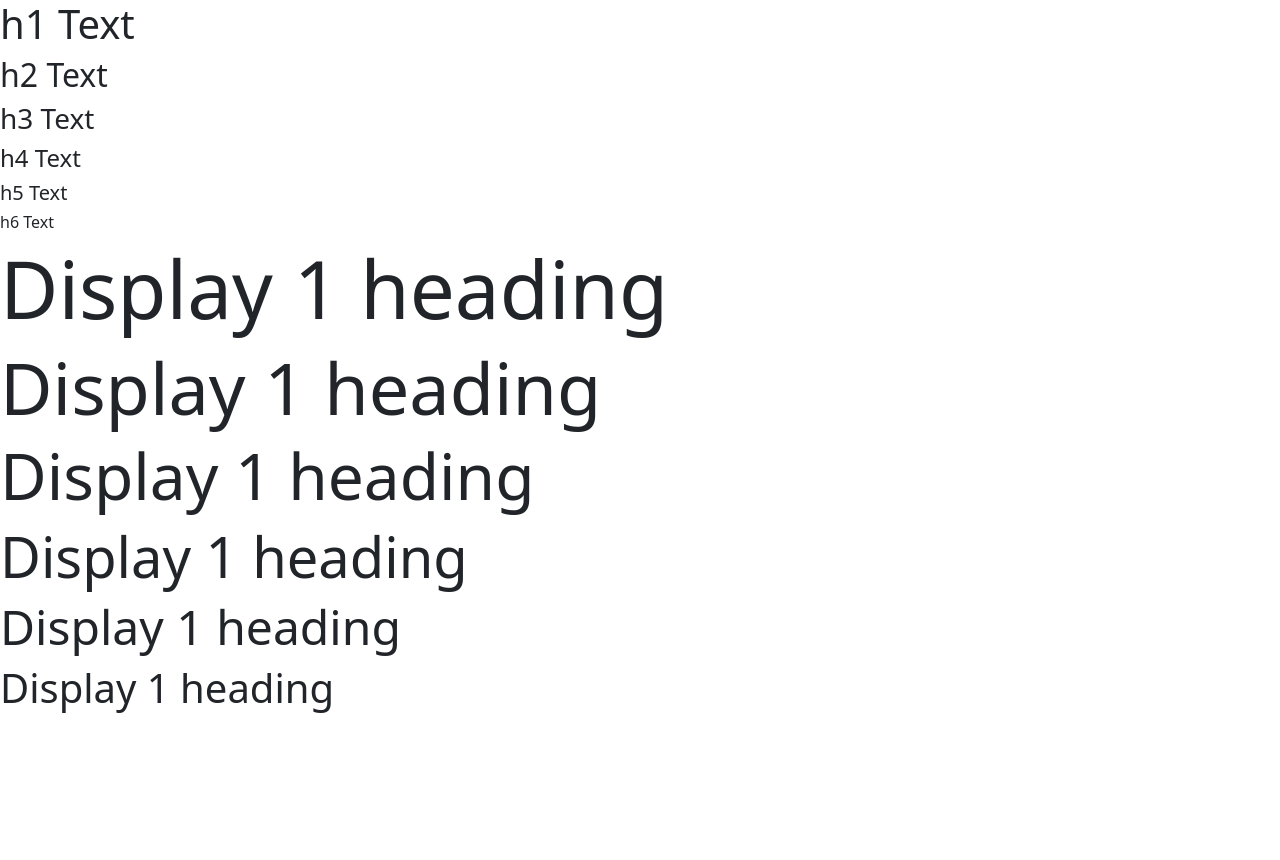
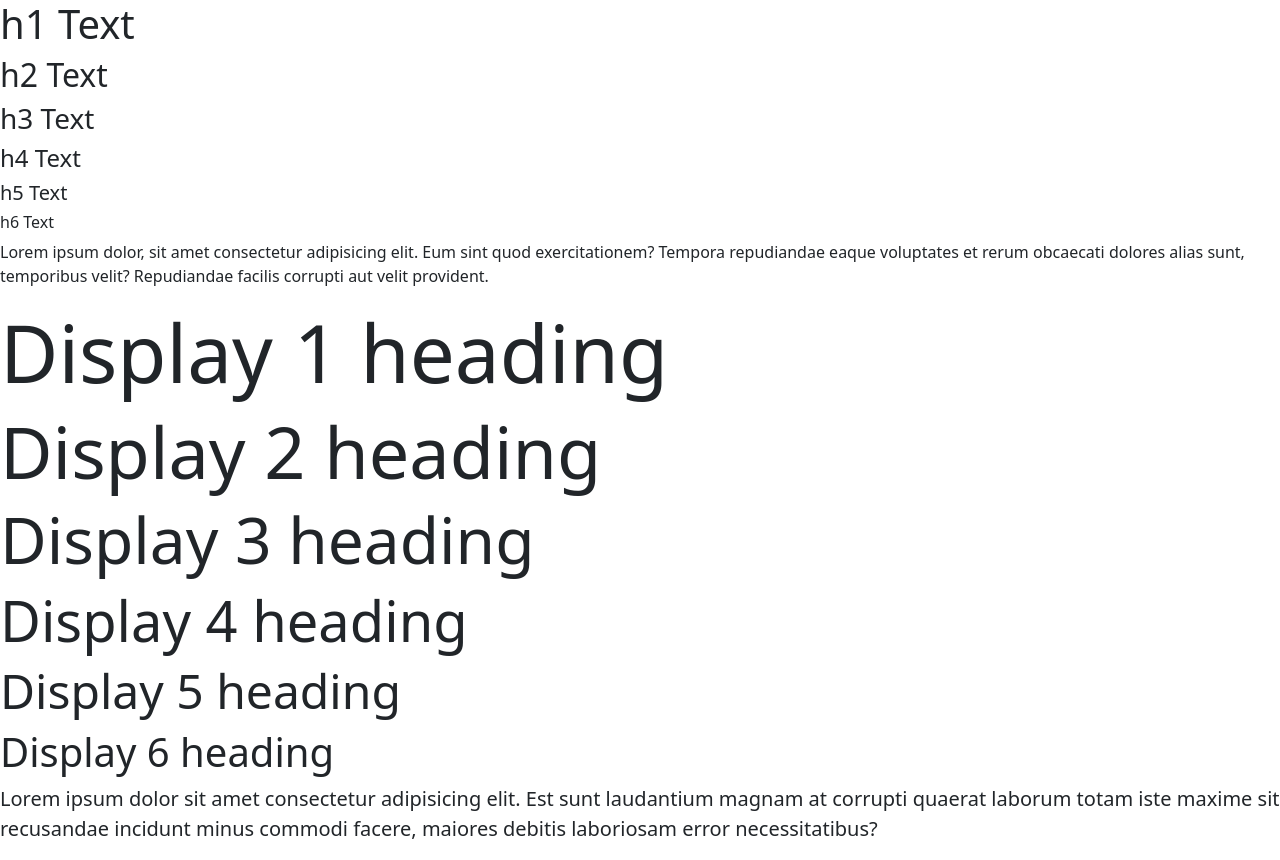
Before and after one commit to kbar163/Bootstrap_testing, a plain HTML site: page index.html in a window 1280 px wide. Before the commit the page ends 800 px from the top, so only its background shows below. Drawn offline with nearby package versions, Linux system fonts and the light colour scheme.

Commit message:
Paragraph tags, text corrections
Corrected the text on the display headings. Added a default p tag and a p tag using the lead class.

```diff
--- a/index.html
+++ b/index.html
@@ -21,14 +21,22 @@
     <h5> h5 Text </h5>
     <h6> h6 Text </h6>
 
-    <!-- Bootstrap display headings-->
+    <p>Lorem ipsum dolor, sit amet consectetur adipisicing elit. Eum sint quod exercitationem? Tempora repudiandae eaque voluptates et rerum obcaecati dolores alias sunt, temporibus velit? Repudiandae facilis corrupti aut velit provident.</p>
+
+    <!-- Bootstrap display headings. Can be applied to any tag with text-->
 
     <h1 class="display-1"> Display 1 heading </h1>
-    <h1 class="display-2"> Display 1 heading </h1>
-    <h1 class="display-3"> Display 1 heading </h1>
-    <h1 class="display-4"> Display 1 heading </h1>
-    <h1 class="display-5"> Display 1 heading </h1>
-    <h1 class="display-6"> Display 1 heading </h1>
+    <h1 class="display-2"> Display 2 heading </h1>
+    <h1 class="display-3"> Display 3 heading </h1>
+    <h1 class="display-4"> Display 4 heading </h1>
+    <h1 class="display-5"> Display 5 heading </h1>
+    <h1 class="display-6"> Display 6 heading </h1>
+
+    <!-- Lead text and alignment -->
+
+    <p class="lead">Lorem ipsum dolor sit amet consectetur adipisicing elit. Est sunt laudantium magnam at corrupti quaerat laborum totam iste maxime sit recusandae incidunt minus commodi facere, maiores debitis laboriosam error necessitatibus?</p>
+
+
 
     <script src="https://cdn.jsdelivr.net/npm/bootstrap@5.1.3/dist/js/bootstrap.bundle.min.js"
         integrity="sha384-ka7Sk0Gln4gmtz2MlQnikT1wXgYsOg+OMhuP+IlRH9sENBO0LRn5q+8nbTov4+1p"
```
